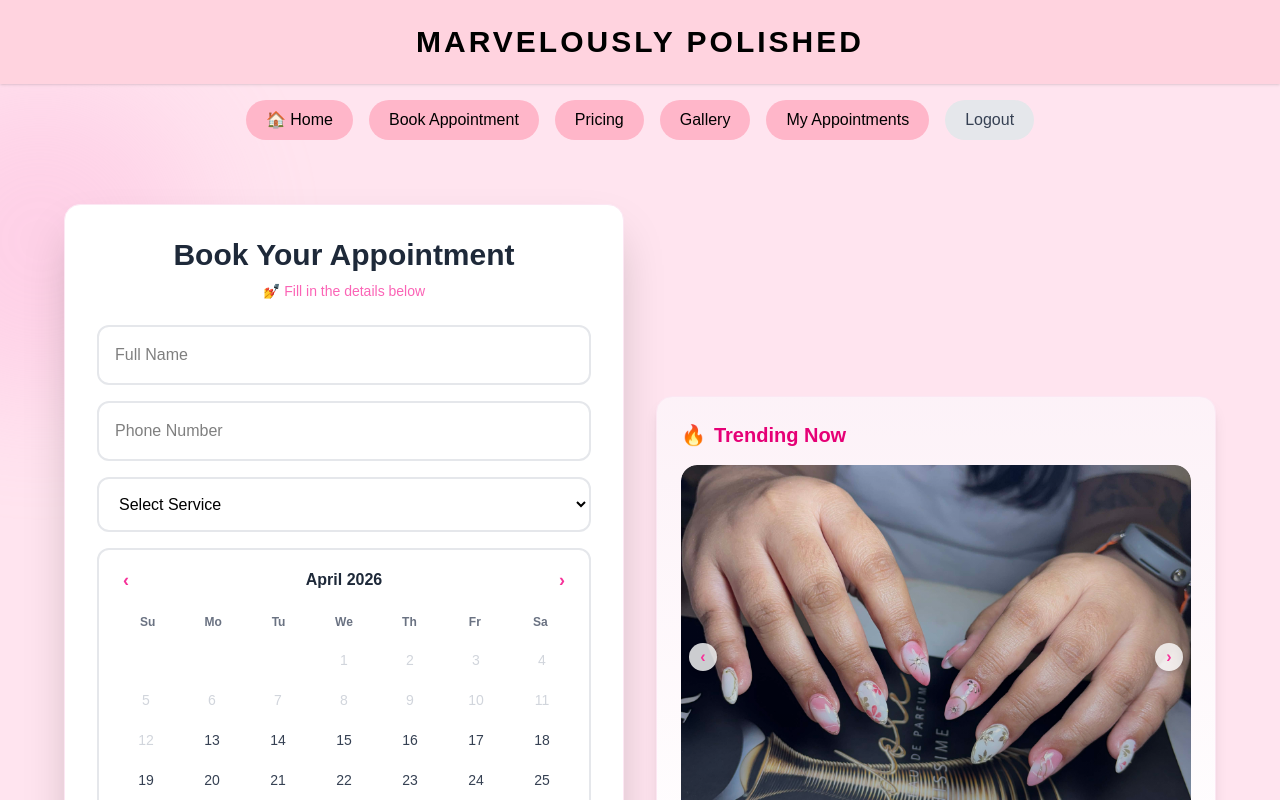
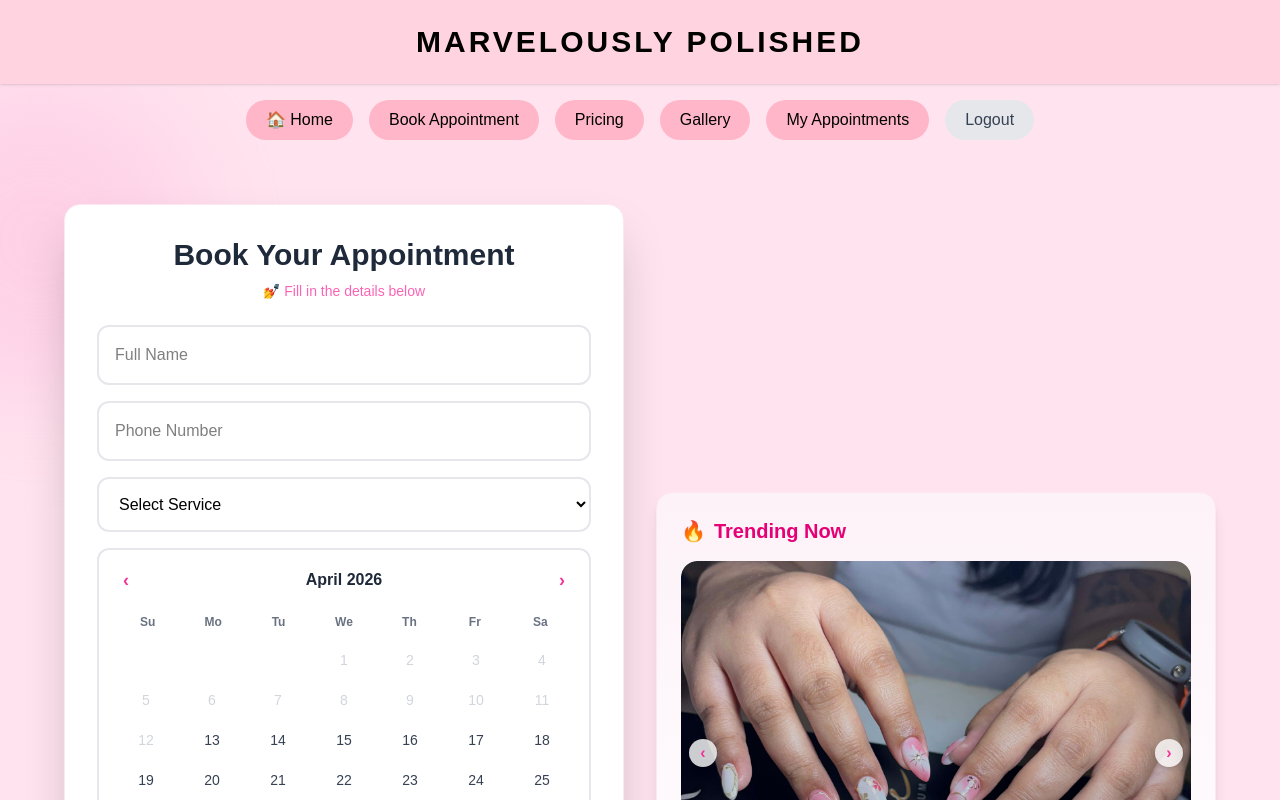
Before and after one commit to rhigovillahermosa18-star/Capstone, a Next.js app: page /book in a window 1280 px wide. Shown: the top 800 px of the page. Built offline with nearby package versions, Linux system fonts and the light colour scheme; no server answers; the database is empty.

Commit message:
update project files

```diff
--- a/app/book/page.tsx
+++ b/app/book/page.tsx
@@ -354,7 +354,7 @@ export default function Book() {
           </div>
 
           {/* Right - Trending Now + Reviews */}
-          <div className="hidden lg:flex flex-col gap-6 pt-48">
+          <div className="hidden lg:flex flex-col gap-6 pt-72">
             <div className="bg-gradient-to-b from-pink-50 to-white p-6 rounded-2xl shadow-lg border border-pink-100 flex flex-col">
               <h3 className="text-pink-600 font-bold text-xl mb-4 flex items-center gap-2">
                 <span>🔥</span> Trending Now
```
